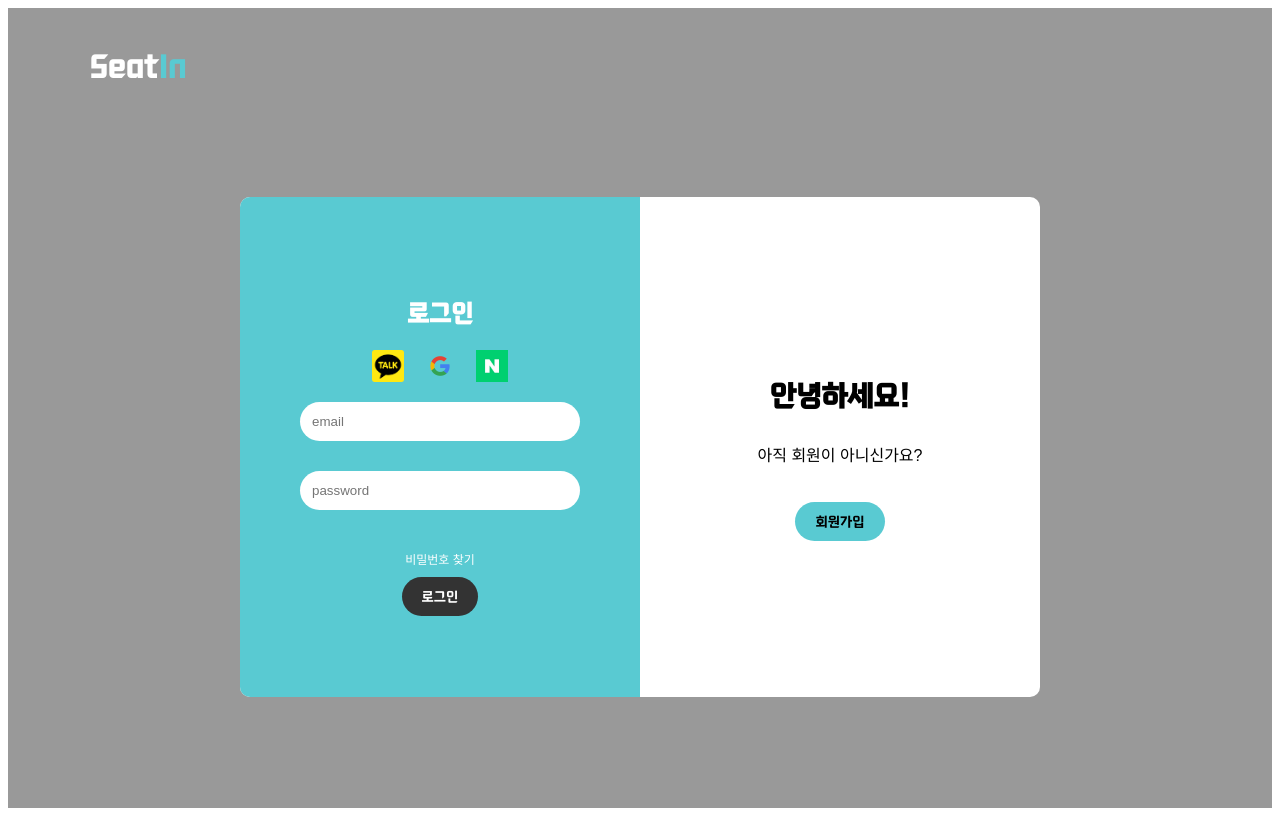
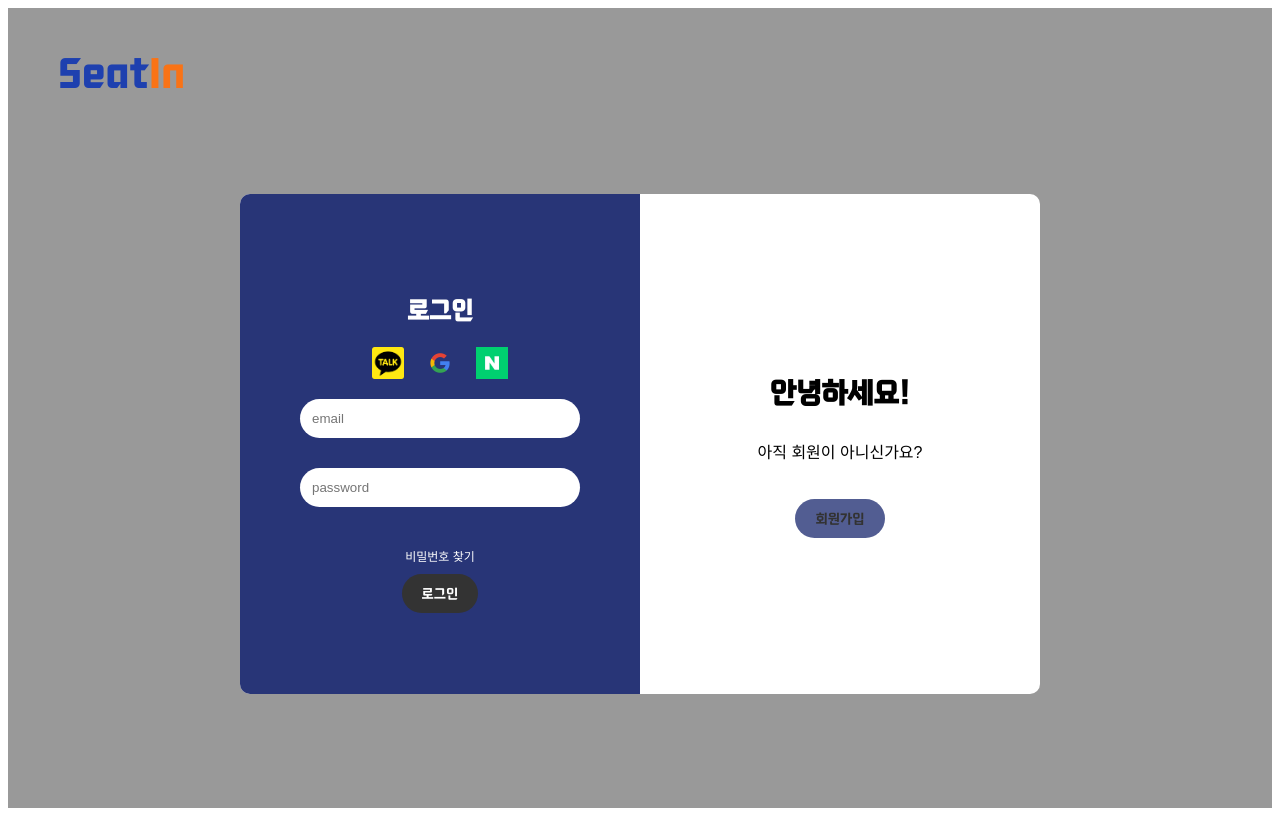
Before and after one commit to seul1009/SeatIn, a Next.js app in the folder frontend/: page /login in a window 1280 px wide. Built offline with nearby package versions, Linux system fonts and the light colour scheme; a web font is replaced by a local one.

Commit message:
Fix: 로그인/회원가입 페이지 색 변경

```diff
--- a/frontend/src/pages/login.js
+++ b/frontend/src/pages/login.js
@@ -3,6 +3,7 @@ import { useRouter } from "next/router";
 import styles from "../styles/Login.module.css";
 import Head from "next/head";
 import { AuthContext } from "./_app";
+import Logo from "../components/Logo";
 
 export default function LoginPage() {
   const router = useRouter();
@@ -55,9 +56,9 @@ export default function LoginPage() {
       const scope =
         "https://www.googleapis.com/auth/userinfo.email https://www.googleapis.com/auth/userinfo.profile";
 
-        const kakaoAuthURL = `https://kauth.kakao.com/oauth/authorize?client_id=${KAKAO_CLIENT_ID}&redirect_uri=${encodeURIComponent(
-          REDIRECT_URI
-        )}&response_type=code`;
+      const kakaoAuthURL = `https://kauth.kakao.com/oauth/authorize?client_id=${KAKAO_CLIENT_ID}&redirect_uri=${encodeURIComponent(
+        REDIRECT_URI
+      )}&response_type=code`;
 
       window.location.href = kakaoAuthURL;
     }
@@ -99,9 +100,9 @@ export default function LoginPage() {
       </Head>
 
       <div className={styles.loginpage}>
-        <h1 className={styles.logo} style={{ fontFamily: "Giants, sans-serif" }}>
-          Seat<span className={styles.logoHighlight}>In</span>
-        </h1>
+        <div className={styles.logo}>
+          <Logo />
+        </div>
 
         <div className={styles.container}>
           <div
@@ -116,7 +117,7 @@ export default function LoginPage() {
               </h2>
 
               <div className={styles.socials}>
-              <img
+                <img
                   src="/kakao.png"
                   alt="kakao"
                   onClick={() => handleSocialLogin("kakao")}
--- a/frontend/src/styles/Login.module.css
+++ b/frontend/src/styles/Login.module.css
@@ -6,16 +6,9 @@
   padding: 20px; /* 화면 가장자리 여백 */
   box-sizing: border-box;
 }
-
-.logo {
-  margin-left: 5%;
-  font-size: 28px;
-  font-weight: 700;
-  color: white;
-}
-
-.logoHighlight {
-  color: #59CAD2;
+.logo{
+  margin-left: 30px;
+  margin-top: 20px;
 }
 
 .container {
@@ -37,7 +30,7 @@
 /* 좌측 */
 .loginLeft {
   flex: 1;
-  background: #59CAD2;
+  background: #283577;
   /* 민트색 */
   padding: 40px;
   display: flex;
@@ -107,21 +100,21 @@
 }
 
 .signupBtn {
-  background: #59CAD2;
+  background: #283577;
   border: none;
   color: black;
   padding: 10px 20px;
   border-radius: 20px;
   cursor: pointer;
   margin-top: 20px;
-
+  opacity: 0.8;
   display: inline-block;
   width: auto;
-  align-self: center;   /* ← 버튼을 가운데 맞추면서 가로 auto 유지 */
+  align-self: center;
 }
 
 .signupBtn:hover {
-  background: linear-gradient(90deg, #00bcd4, #00bcd4);
+  background: linear-gradient(90deg, #283577, #283577);
   transform: scale(1.05);
 }
 
--- a/frontend/src/styles/Signup.module.css
+++ b/frontend/src/styles/Signup.module.css
@@ -7,18 +7,10 @@
   box-sizing: border-box;
 }
 
-/* 로고 */
-.logo {
-  margin-left: 5%;
-  font-size: 28px;
-  font-weight: 700;
-  color: white;
+.logo{
+  margin-left: 30px;
+  margin-top: 20px;
 }
-
-.logoHighlight {
-  color: #59CAD2;
-}
-
 .container {
   flex: 1;
   display: flex;
@@ -52,7 +44,7 @@
 }
 
 .loginBtn {
-  background: #59CAD2;
+  background: #283577;
   border: none;
   color: black;
   padding: 10px 20px;
@@ -62,17 +54,18 @@
   display: inline-block;
   width: auto;
   align-self: center;
+  opacity: 0.8;
 }
 
 .loginBtn:hover {
-  background: linear-gradient(90deg, #59CAD2, #59CAD2);
+  background: linear-gradient(90deg, #283577, #283577);
   transform: scale(1.05);
 }
 
 /* 우측 */
 .right {
   flex: 1;
-  background: #59CAD2;
+  background: #283577;
   padding: 40px;
   display: flex;
   flex-direction: column;
@@ -108,7 +101,7 @@
 }
 
 .signupBtn:hover {
-  background: linear-gradient(90deg, #333, #333);
+  background: linear-gradient(90deg, #504747, #333);
   transform: scale(1.05);
 }
 
```
Also changed, not shown: frontend/src/pages/signup.js (+4 -4 lines).
